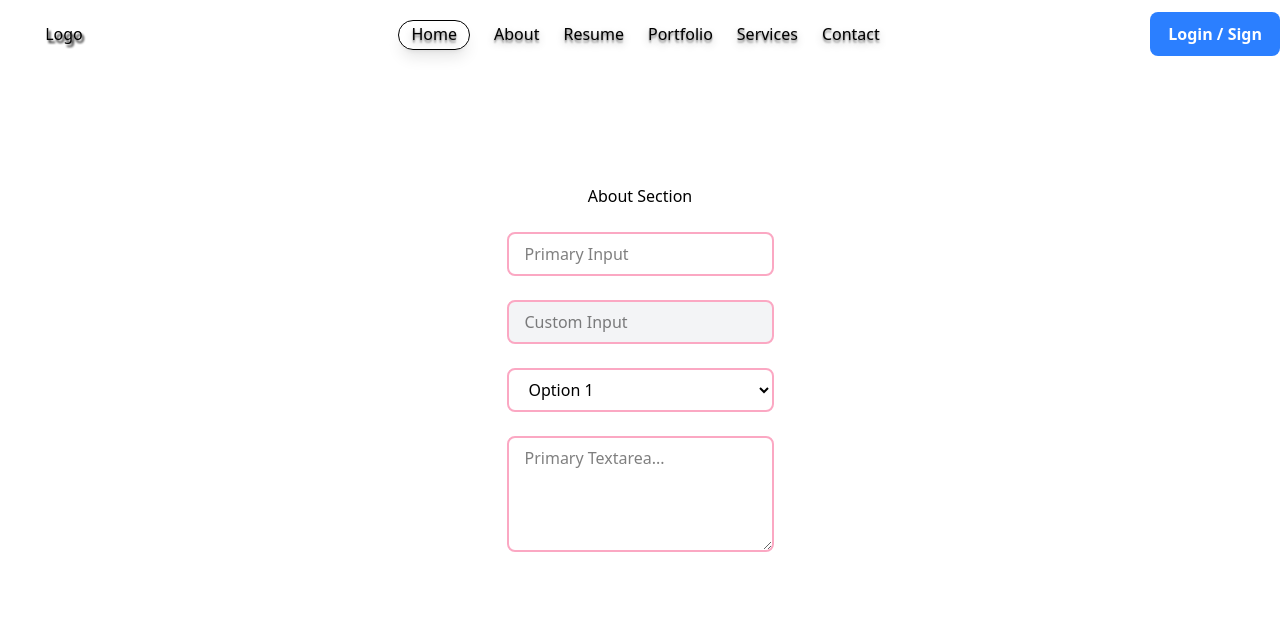
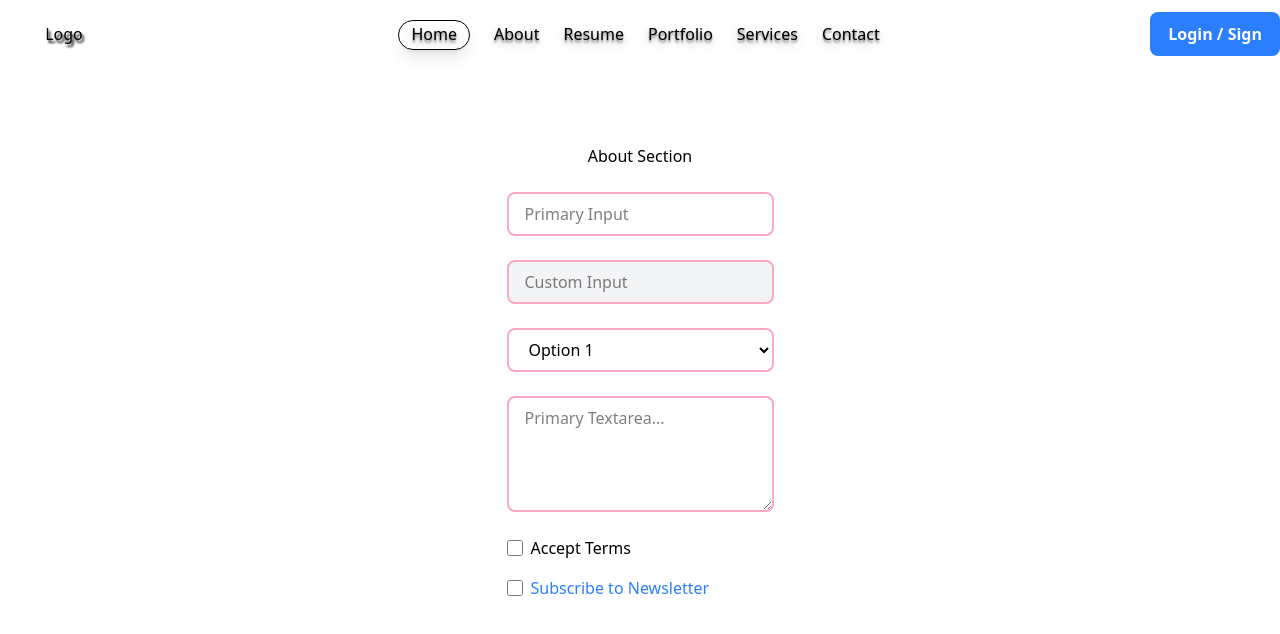
Before and after one commit to awaisfaryad25/react-basic-project, a React (Vite) app: page / in a window 1280 px wide. Shown: the top 634 px of the page. Built offline with nearby package versions, Linux system fonts and the light colour scheme.

Commit message:
add basic check box

```diff
--- /dev/null
+++ b/src/components/global/Checkbox.jsx
@@ -0,0 +1,18 @@
+import React from "react";
+
+const Checkbox = ({ label, checked, onChange, className = "", ...props }) => {
+  return (
+    <label className={`flex items-center gap-2 cursor-pointer ${className}`}>
+      <input
+        type="checkbox"
+        checked={checked}
+        onChange={onChange}
+        className="w-4 h-4 accent-pink-500"
+        {...props}
+      />
+      {label && <span>{label}</span>}
+    </label>
+  );
+};
+
+export default Checkbox;
--- a/src/components/home/About.jsx
+++ b/src/components/home/About.jsx
@@ -2,6 +2,7 @@ import React from 'react'
 import Input from '../global/Input'
 import Textarea from '../global/Textarea'
 import Select from '../global/Select'
+import Checkbox from '../global/Checkbox'
 
 const About = ({id}) => {
   return (
@@ -22,6 +23,8 @@ const About = ({id}) => {
 
       <Textarea placeholder="Primary Textarea..." variant="primary" />
 
+      <Checkbox label="Accept Terms" onChange={() => {}} />
+      <Checkbox label="Subscribe to Newsletter" checked={false} onChange={() => {}} className="text-blue-500" />
 
     </div>
     </div>
```
